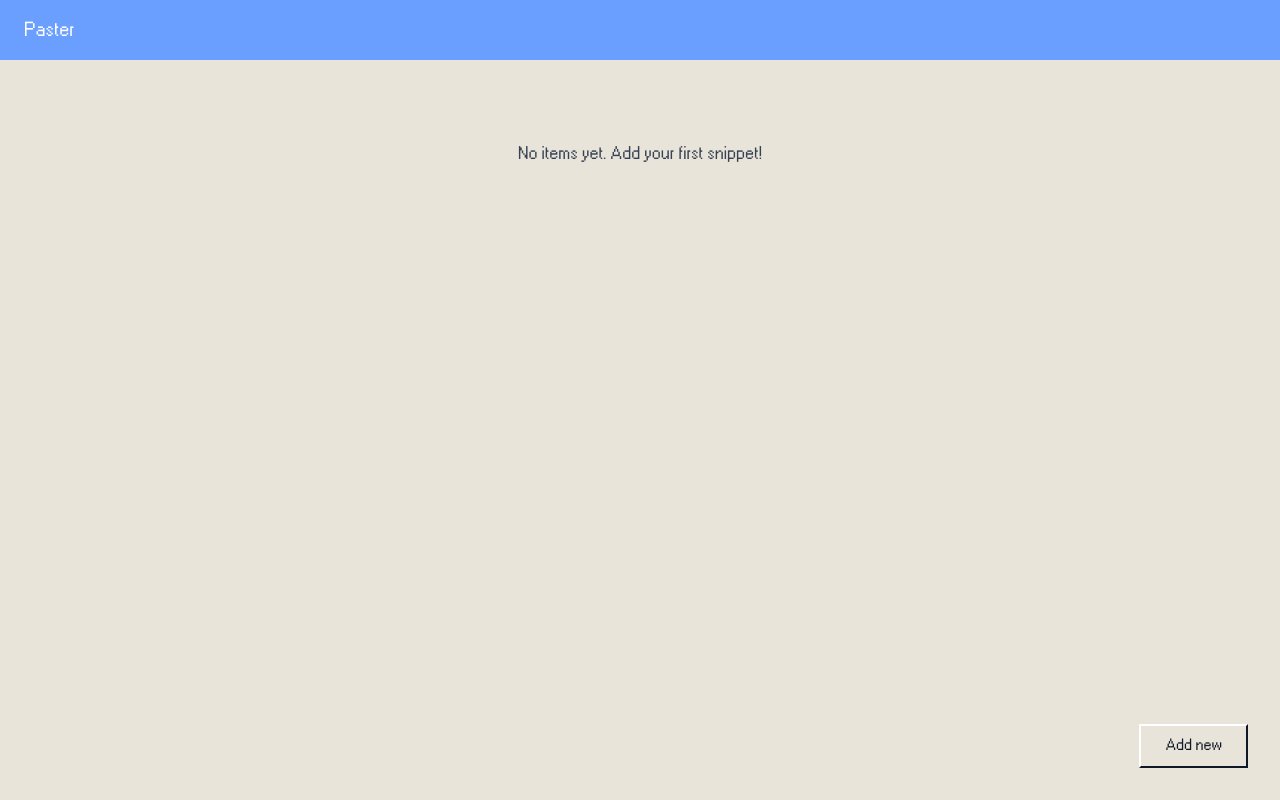
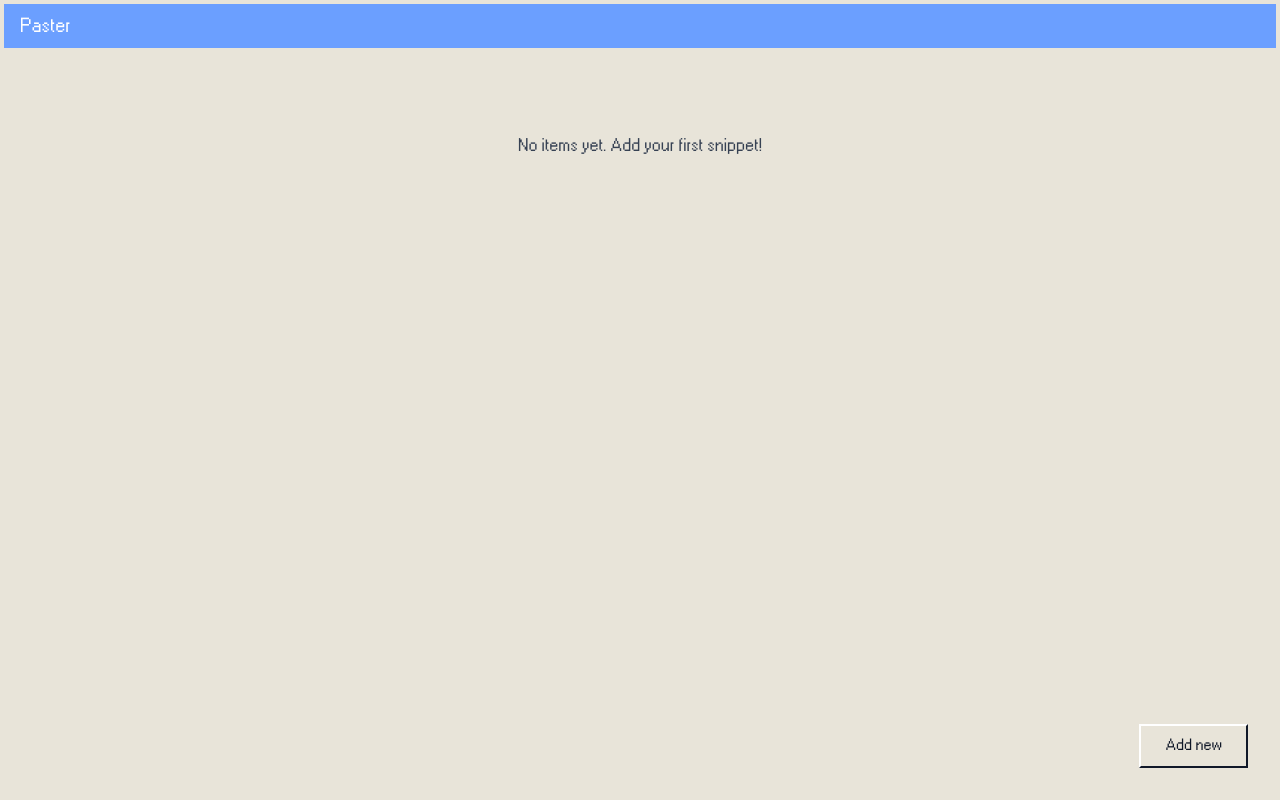
Before and after one commit to laremund/paster, a React (Vite) app: page / in a window 1280 px wide. Built offline with nearby package versions, Linux system fonts and the light colour scheme.

Commit message:
Refactor header layout in App component for improved styling consistency

```diff
--- a/src/App.tsx
+++ b/src/App.tsx
@@ -101,8 +101,10 @@ function App() {
   return (
     <div className="min-h-screen bg-[#e8e4d9]">
       {/* Header */}
-      <header className="bg-[#6b9fff] text-white px-6 py-4 flex items-center gap-3">
-        <h1 className="text-xl font-medium">Paster</h1>
+      <header className="p-1">
+        <div className="bg-[#6b9fff] text-white px-4 py-2 flex items-center gap-3">
+          <h1 className="text-xl font-medium">Paster</h1>
+        </div>
       </header>
 
       {/* Main Content */}
```
